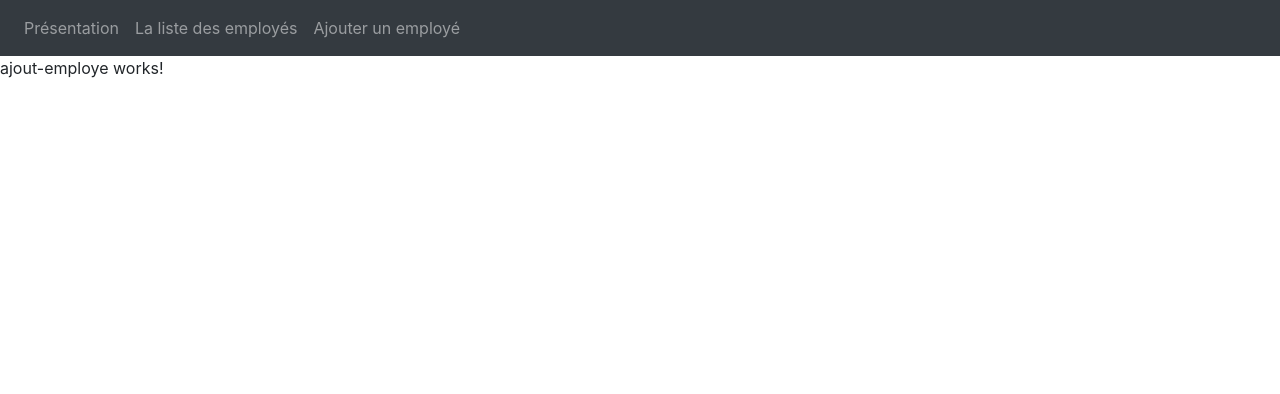
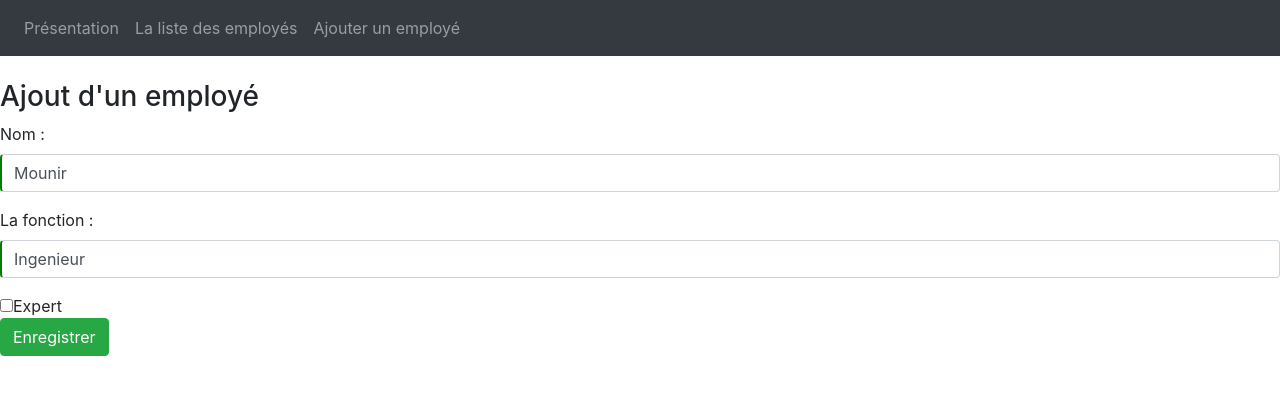
Before and after one commit to Laabidi-Wafa/TP-Routage, an Angular app: page /ajouteremploye in a window 1280 px wide. Shown: the top 394 px of the page. Built offline with nearby package versions, Linux system fonts and the light colour scheme.

Commit message:
progres exercice

```diff
--- a/src/app/exercice1/ajout-employe/ajout-employe.component.css
+++ b/src/app/exercice1/ajout-employe/ajout-employe.component.css
@@ -0,0 +1,6 @@
+input.ng-valid {
+  border-left: 2px solid green;
+}
+input.ng-invalid {
+  border-left: 2px solid red;
+}
--- a/src/app/exercice1/ajout-employe/ajout-employe.component.html
+++ b/src/app/exercice1/ajout-employe/ajout-employe.component.html
@@ -1 +1,60 @@
-<p>ajout-employe works!</p>
+<br />
+<h3>Ajout d'un employé</h3>
+<form (ngSubmit)="onSubmit(f)" #f="ngForm">
+  <div class="form-group">
+    <label for="Nom"> Nom : </label>
+    <input
+      type="text"
+      id="nom"
+      name="nom"
+      class="form-control"
+      required
+      [(ngModel)]="nom"
+      #n="ngModel"
+      pattern="[A-Z][a-zA-Z]+"
+    />
+  </div>
+  <!-------------------------------Controle de saisie-------------------------------------------------------------------------------->
+  <div *ngIf="n.errors?.pattern && n.dirty" class="alert alert -danger">
+    Le nom a un format incorrect
+  </div>
+  <div [hidden]="!n.errors?.required || n.pristine" class="alert alert-danger">
+    Le nom est un champ obligatoire
+  </div>
+  <!--------------------------------------------------------------------------------------------------------------------------------->
+  <div class="form-group">
+    <label for="Nom"> La fonction : </label>
+    <input
+      type="text"
+      id="fonction"
+      name="fonction"
+      class="form-control"
+      required
+      [(ngModel)]="fonction"
+      #fonct="ngModel"
+      pattern="[A-Z][a-zA-Z]+"
+    />
+  </div>
+  <!-------------------------------Controle de saisie-------------------------------------------------------------------------------->
+  <div *ngIf="fonct.errors?.pattern && fonct.dirty" class="alert alert -danger">
+    La fonction a un format incorrect
+  </div>
+  <div
+    [hidden]="!fonct.errors?.required || fonct.pristine"
+    class="alert alert-danger"
+  >
+    La fonction est un champ obligatoire
+  </div>
+  <!--------------------------------------------------------------------------------------------------------------------------------->
+
+  <div><input type="checkbox" />Expert</div>
+  <!--------------------------------------------------------------------------------------------------------------------------------->
+  <button
+    type="submit"
+    [disabled]="f.invalid"
+    class="btn btn-success btn-success"
+  >
+    Enregistrer
+  </button>
+  <!---------------------------------------------------------------------------------------------------------------------------------->
+</form>
--- a/src/app/exercice1/ajout-employe/ajout-employe.component.ts
+++ b/src/app/exercice1/ajout-employe/ajout-employe.component.ts
@@ -1,5 +1,7 @@
 import { Component, OnInit } from '@angular/core';
 import { EmployService } from '../employ.service';
+import { NgForm } from '@angular/forms';
+import { Employe } from '../Employe';
 @Component({
   selector: 'app-ajout-employe',
   templateUrl: './ajout-employe.component.html',
@@ -7,6 +9,25 @@ import { EmployService } from '../employ.service';
 })
 export class AjoutEmployeComponent implements OnInit {
   constructor(private EmployService: EmployService) {}
+  lesEmployes: Employe[];
+  nom: string = 'Mounir';
+  matricule: number;
+  fonction: string = 'Ingenieur';
+  expert: boolean;
+  submitted: boolean = false;
+  message: String;
 
-  ngOnInit() {}
+  onSubmit(f: NgForm) {
+    this.submitted = true;
+    const ajout = this.EmployService.addEmploye(
+      this.matricule,
+      this.nom,
+      this.fonction,
+      this.expert
+    );
+  }
+
+  ngOnInit() {
+    this.lesEmployes = this.EmployService.lesEmployes;
+  }
 }
--- a/src/app/exercice1/employ.service.ts
+++ b/src/app/exercice1/employ.service.ts
@@ -18,14 +18,15 @@ export class EmployService {
       }
     }
   }
-  addEmploye(
+
+  public addEmploye(
     matricule: number,
-    nom: String,
-    fonction: String,
+    nom: string,
+    fonction: string,
     expert: boolean
   ) {
-    var e = this.lesEmployes;
-    e = [new Employe(matricule, nom, fonction, expert)];
+    for (let e in this.lesEmployes)
+      this.lesEmployes.push(new Employe(matricule, nom, fonction, expert));
   }
 
   constructor() {}
--- a/src/app/exercice1/presentation/presentation.component.html
+++ b/src/app/exercice1/presentation/presentation.component.html
@@ -1,4 +1,2 @@
 <h1>Présentation de L'application</h1>
 <p>Cette Application permet de gérer les employés</p>
-<input type="number" #matricule />
-<button (click)="onget(matricule.value)">CONSOLE</button>
```
